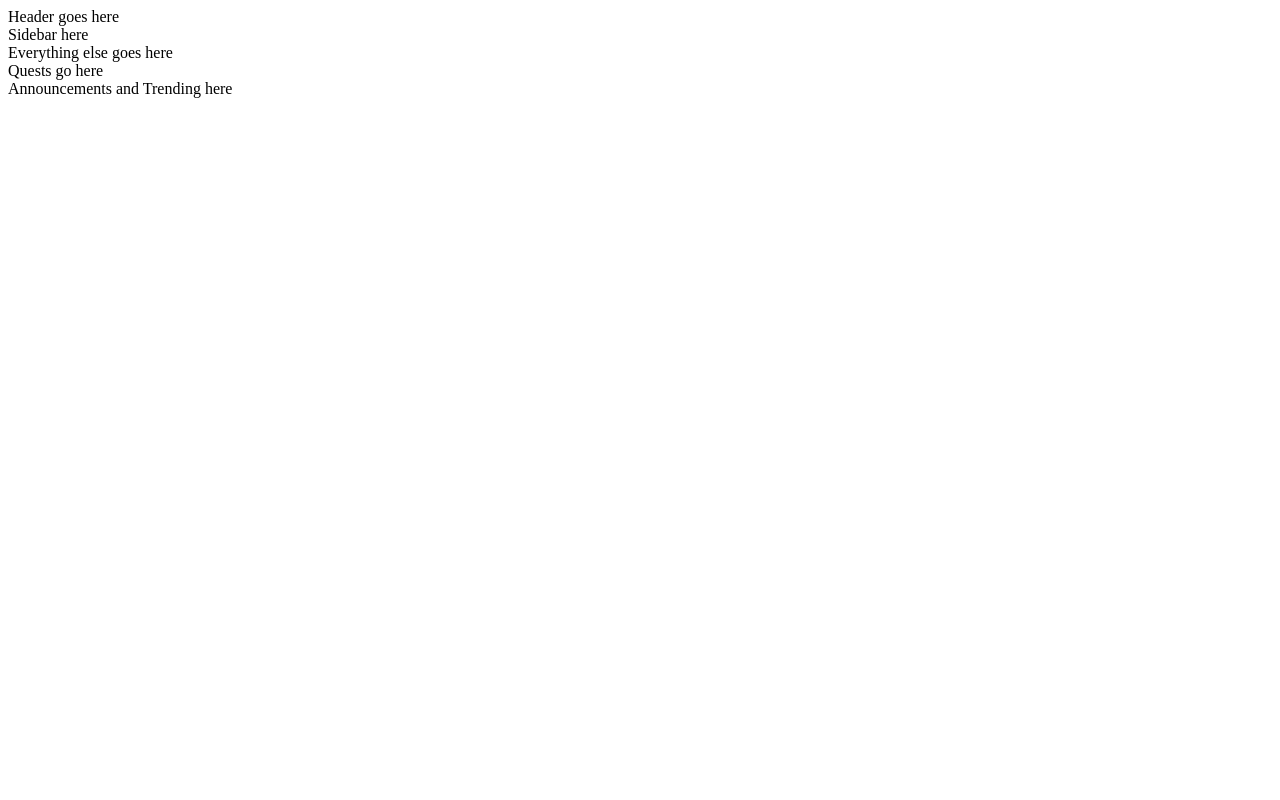
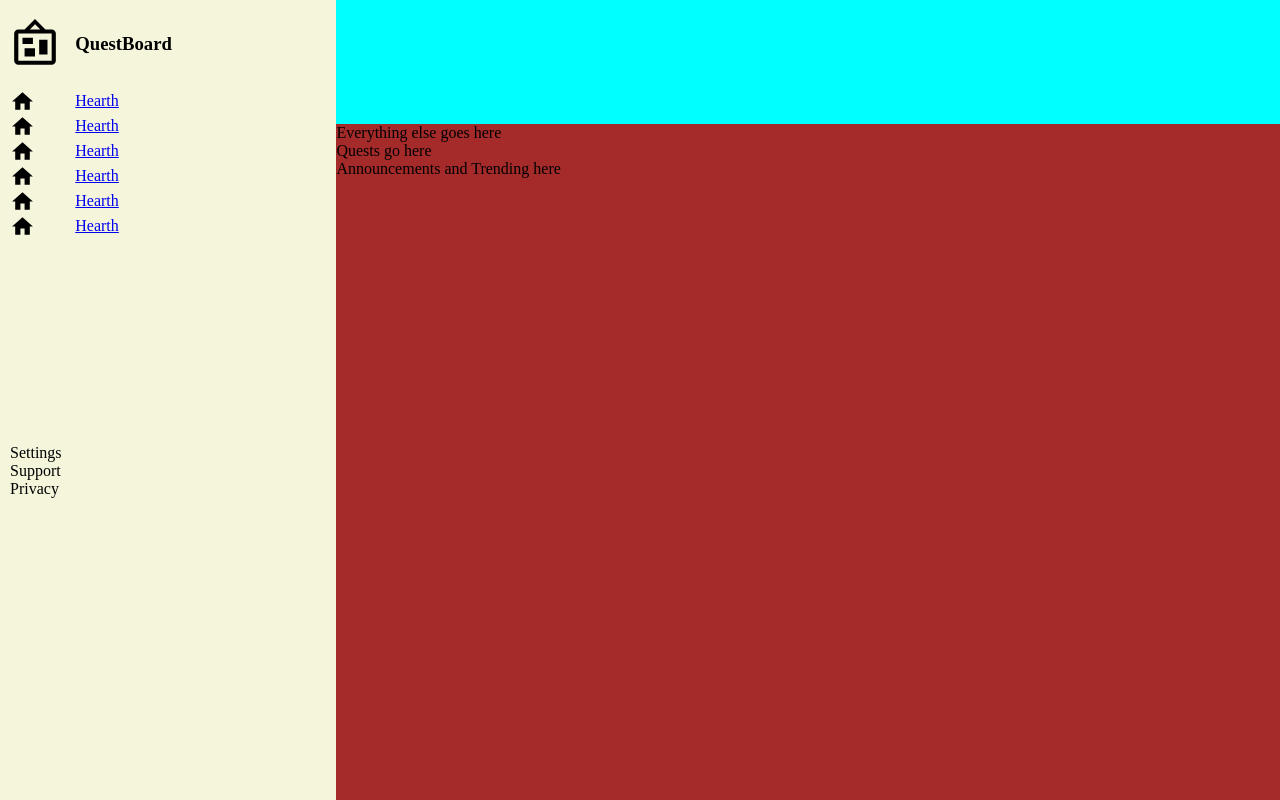
Before and after one commit to PiraTechnics/QuestBoard, a plain HTML site: page index.html in a window 1280 px wide. Drawn offline with Linux system fonts and the light colour scheme.

Commit message:
partial sidebar content

```diff
--- a/index.html
+++ b/index.html
@@ -1,17 +1,62 @@
 <!DOCTYPE html>
 <html lang="en">
+
 <head>
     <meta charset="UTF-8">
     <meta http-equiv="X-UA-Compatible" content="IE=edge">
     <meta name="viewport" content="width=device-width, initial-scale=1.0">
+    <link rel="stylesheet" href="style.css">
     <title>QuestBoard</title>
 </head>
+
 <body>
-    <header>Header goes here</header>
-    <nav>Sidebar here</nav>
-    <main>Everything else goes here
+    <header class="header">
+        <div id="search-container"></div>
+        <div id="profile-container"></div>
+        <div id="welcome-container"></div>
+        <div id="btn-container"></div>
+    </header>
+    <nav class="sidebar">
+        <div class="logo menu-item">
+            <img class="icon" src="assets/bulletin-board.svg" alt="QuestBoard">
+            <h3>QuestBoard</h3>
+        </div>
+        <div id="main-menu">
+            <div class="menu-item">
+                <img src="assets/home.svg" alt="home" class="icon">
+                <a href="#">Hearth</a>
+            </div>
+            <div class="menu-item">
+                <img src="assets/home.svg" alt="home" class="icon">
+                <a href="#">Hearth</a>
+            </div>
+            <div class="menu-item">
+                <img src="assets/home.svg" alt="home" class="icon">
+                <a href="#">Hearth</a>
+            </div>
+            <div class="menu-item">
+                <img src="assets/home.svg" alt="home" class="icon">
+                <a href="#">Hearth</a>
+            </div>
+            <div class="menu-item">
+                <img src="assets/home.svg" alt="home" class="icon">
+                <a href="#">Hearth</a>
+            </div>
+            <div class="menu-item">
+                <img src="assets/home.svg" alt="home" class="icon">
+                <a href="#">Hearth</a>
+            </div>
+        </div>
+        <div id="second-menu">
+            <div class="menu-item">Settings</div>
+            <div class="menu-item">Support</div>
+            <div class="menu-item">Privacy</div>
+        </div>
+    </nav>
+    <main class="content">Everything else goes here
         <div id="quests">Quests go here</div>
         <div id="misc">Announcements and Trending here</div>
     </main>
 </body>
+
 </html>
--- a/style.css
+++ b/style.css
@@ -17,14 +17,33 @@
     grid-area: head;
     background-color: aqua;
     display: grid;
-
 }
-
 
 /* Sidebar and children */
 .sidebar {
     grid-area: side;
     background-color: beige;
+    display: grid;
+    grid-template-rows: 1fr repeat(2, 4fr);
+}
+
+.menu-item {
+    display: grid;
+    grid-template-columns:
+        minmax(10px, 20%) minmax(20px, 80%);
+    justify-items: start;
+    align-items: center;
+    padding-left: 10px;
+}
+
+
+
+.icon {
+    width: 25px;
+}
+
+.logo > img {
+    width: 50px;
 }
 
 
```
Also changed, not shown: assets/account-group.svg (added), assets/bulletin-board.svg (added), assets/card-account-details-outline.svg (added), assets/fire.svg (added), assets/home.svg (added), assets/map-legend.svg (added), assets/message-outline.svg (added), assets/script-text-outline.svg (added).
